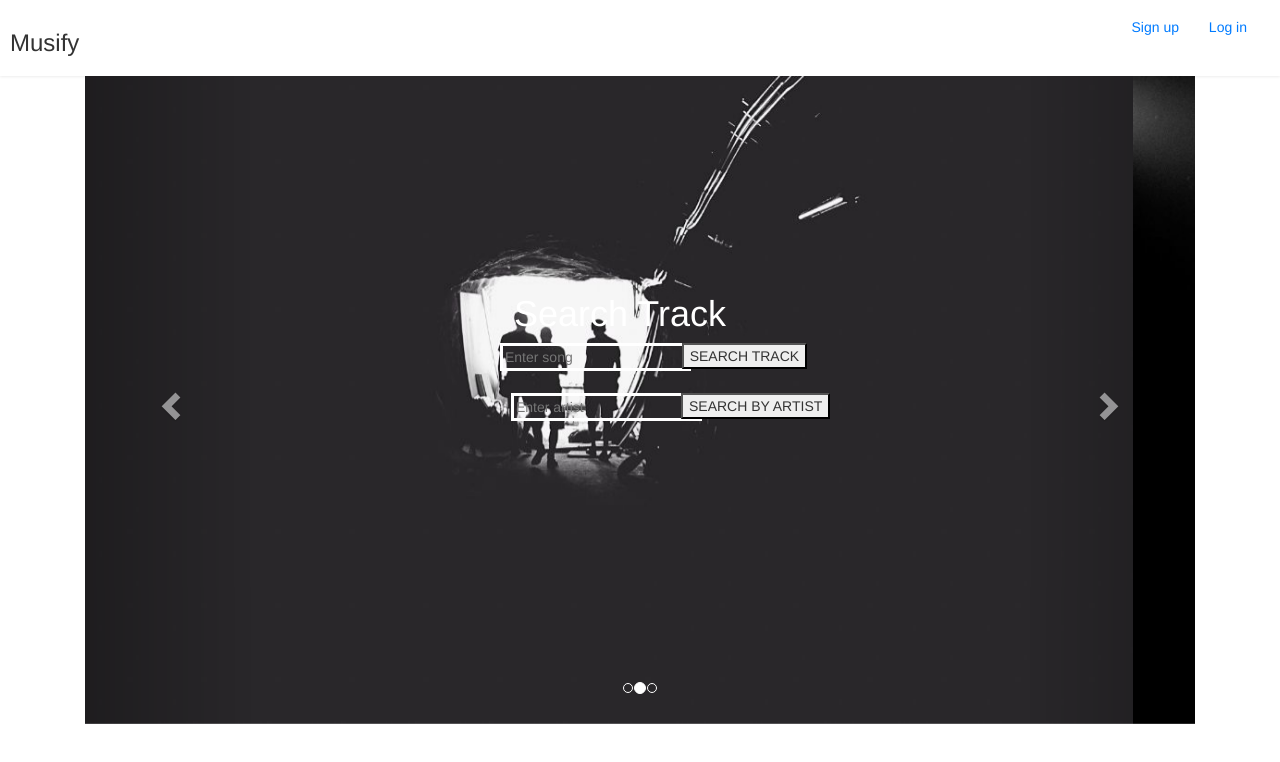
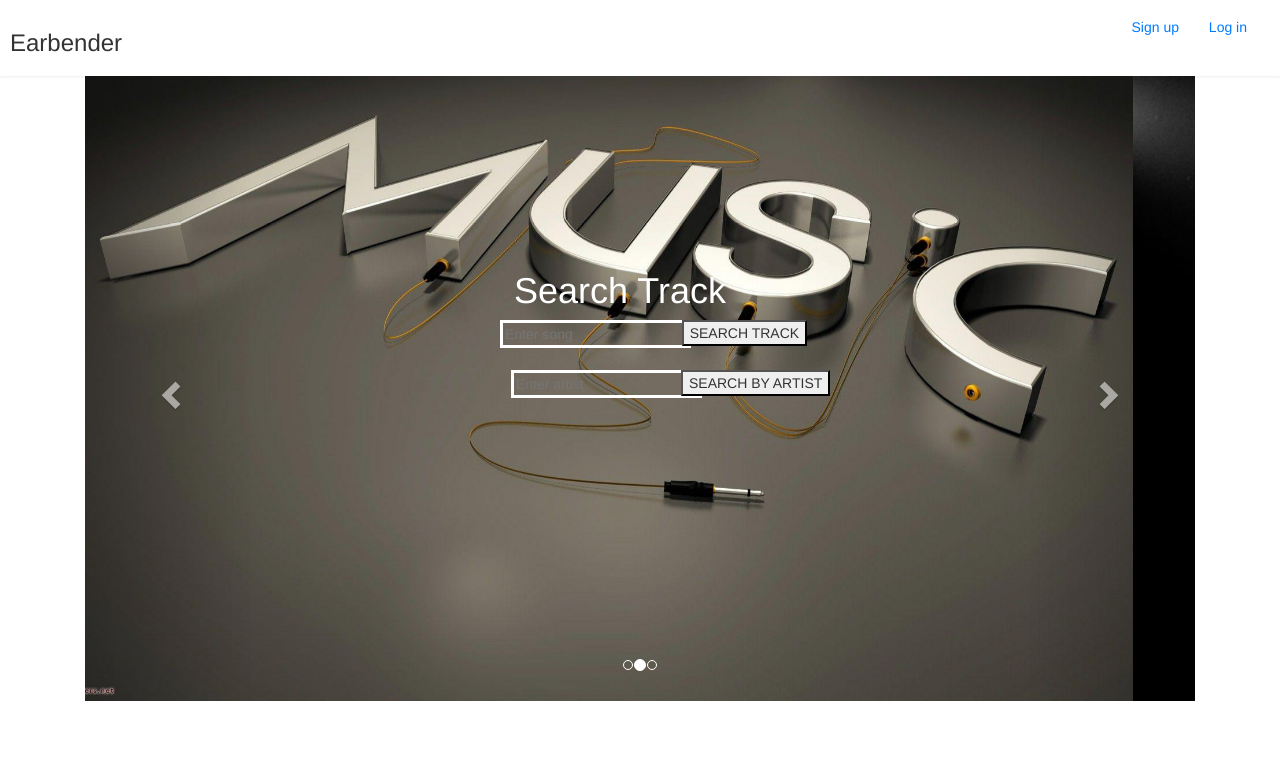
Before and after one commit to ujwalsingla/Assessmentpro, a plain HTML site: page index.html in a window 1280 px wide. Drawn offline with nearby package versions, Linux system fonts and the light colour scheme.

Commit message:
Update index.html

```diff
--- a/index.html
+++ b/index.html
@@ -18,7 +18,7 @@
   <meta charset="UTF-8">
   <meta http-equiv="X-UA-Compatible" content="IE=edge">
   <meta name="viewport" content="width=device-width, initial-scale=1, maximum-scale=1, user-scalable=no">
-  <title>MUSIfy</title>
+  <title>Earbender</title>
 
   <link rel="stylesheet" href="assets/css/reset.css">
   <link rel="stylesheet" href="assets/css/common.css">
@@ -33,7 +33,7 @@
 
 
 <div class="d-flex flex-column flex-md-row p-3 bottom shadow-sm">
-      <h3 class="mr-md-auto">Musify</h3>
+      <h3 class="mr-md-auto">Earbender</h3>
        <nav class="my-2 my-md-0 mr-md-3">
       <a class=" btn btn-outline-primary" href="signup.html">Sign up</a>
  <a class=" btn btn-outline-primary" href="log.html">Log in</a>
@@ -52,7 +52,7 @@
     <!-- Wrapper for slides -->
     <div class="carousel-inner">
       <div class="item active">
-        <img src="la.jpg" alt="Los Angeles" style="width:100%;">
+        <img src="la1.jpg" alt="Los Angeles" style="width:100%;">
       </div>
 
       <div class="item">
```
